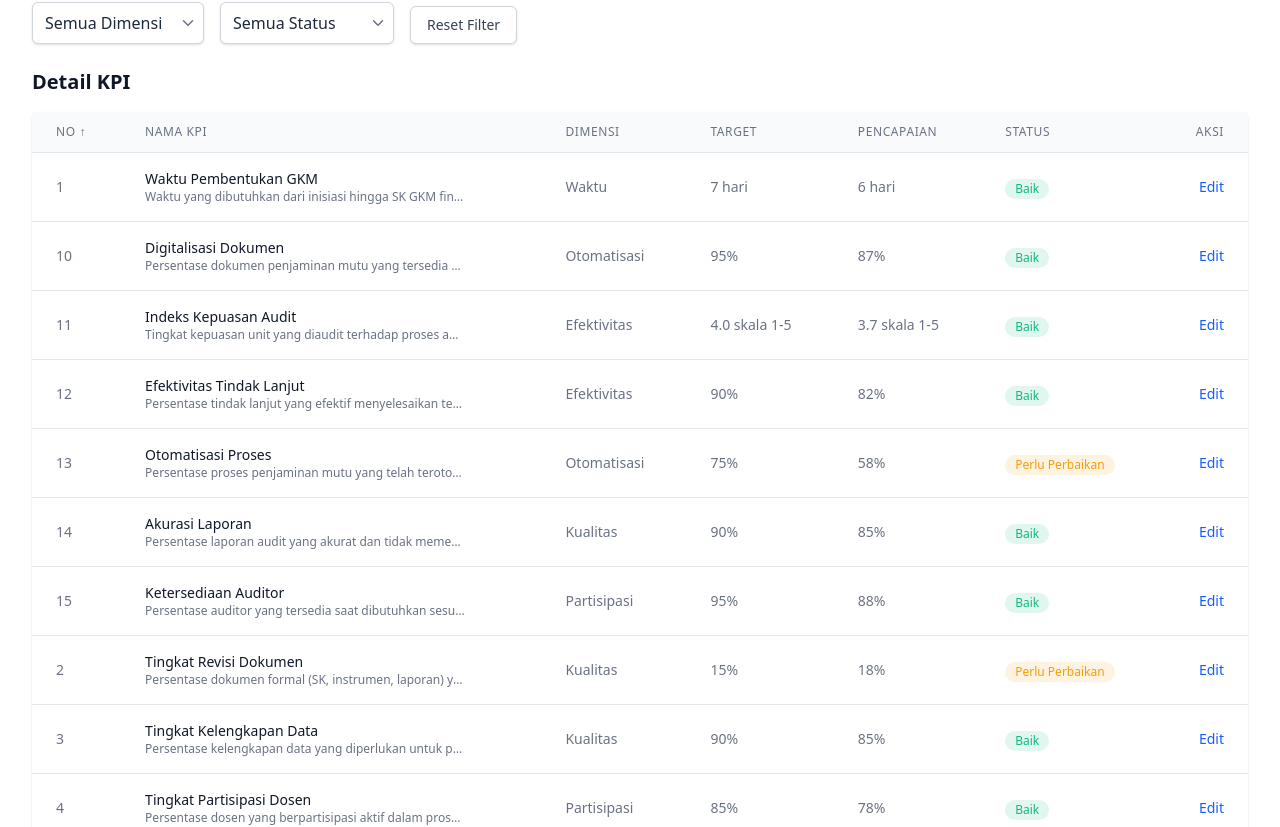
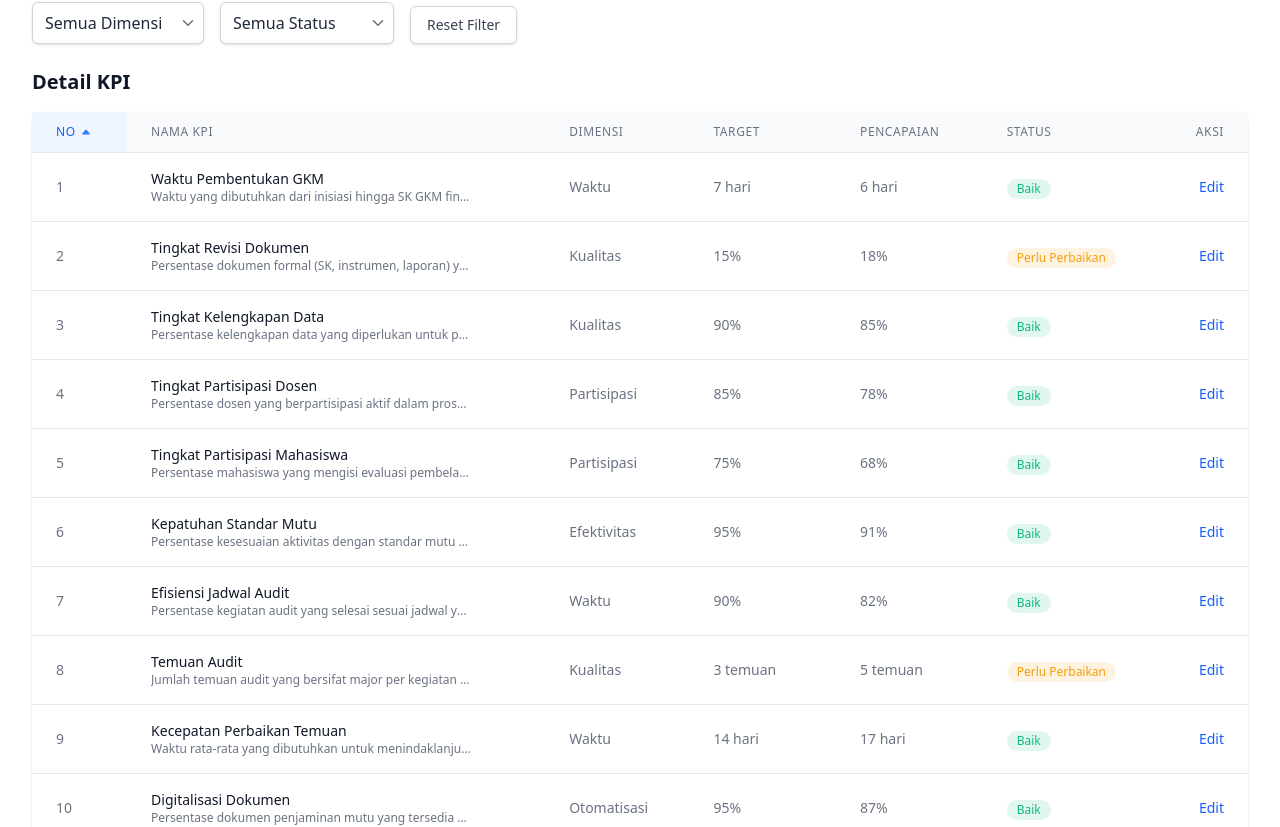
Before and after one commit to nugrahaAdhitama/dashboard-kpi-mpb, a Next.js app: page /pob/penjaminan-mutu-akademik in a window 1280 px wide. Shown: the part 918-1745 px from the top of the page. Built offline with nearby package versions, Linux system fonts and the light colour scheme.

Commit message:
feat: Improve KPI table sorting and add sort indicators

```diff
--- a/src/components/molecules/KPITable.tsx
+++ b/src/components/molecules/KPITable.tsx
@@ -7,6 +7,7 @@ import React, { useState } from "react";
 import { KPI } from "@/interfaces/kpi";
 import StatusBadge from "@/components/atoms/StatusBadge";
 import { formatAchievement } from "@/app/pob/penjaminan-mutu-akademik/utils";
+import { IoCaretDown, IoCaretUp } from "react-icons/io5";
 
 interface KPITableProps {
   kpis: KPI[];
@@ -32,25 +33,47 @@ const KPITable: React.FC<KPITableProps> = ({
   };
 
   const sortedKPIs = [...kpis].sort((a, b) => {
-    let valA: string | number = (a[sortField] as string | number) || "";
-    let valB: string | number = (b[sortField] as string | number) || "";
+    let valA = a[sortField];
+    let valB = b[sortField];
 
-    // Convert to string for comparison if not already
-    if (typeof valA === "number" || typeof valB === "number") {
-      valA = valA.toString();
-      valB = valB.toString();
+    // Handle numeric sorting for ID, target, and pencapaian
+    if (
+      sortField === "id" ||
+      sortField === "target" ||
+      sortField === "pencapaian"
+    ) {
+      const numA =
+        typeof valA === "string" ? parseFloat(valA) : (valA as number);
+      const numB =
+        typeof valB === "string" ? parseFloat(valB) : (valB as number);
+
+      if (!isNaN(numA) && !isNaN(numB)) {
+        return sortDirection === "asc" ? numA - numB : numB - numA;
+      }
     }
 
-    if (sortDirection === "asc") {
-      return valA.localeCompare(valB as string);
-    } else {
-      return valB.localeCompare(valA as string);
-    }
+    // Convert to string for comparison if not already (for string fields)
+    valA = valA?.toString() || "";
+    valB = valB?.toString() || "";
+
+    return sortDirection === "asc"
+      ? valA.localeCompare(valB, undefined, {
+          numeric: true,
+          sensitivity: "base",
+        })
+      : valB.localeCompare(valA, undefined, {
+          numeric: true,
+          sensitivity: "base",
+        });
   });
 
   const getSortIndicator = (field: keyof KPI) => {
     if (field !== sortField) return null;
-    return sortDirection === "asc" ? "↑" : "↓";
+    return sortDirection === "asc" ? (
+      <IoCaretUp className="inline-block ml-1 text-blue-500 transition-transform duration-200 ease-in-out" />
+    ) : (
+      <IoCaretDown className="inline-block ml-1 text-blue-500 transition-transform duration-200 ease-in-out" />
+    );
   };
 
   return (
@@ -60,45 +83,93 @@ const KPITable: React.FC<KPITableProps> = ({
           <tr>
             <th
               scope="col"
-              className="px-6 py-3 text-left text-xs font-medium text-gray-500 uppercase tracking-wider cursor-pointer"
+              className={`px-6 py-3 text-left text-xs font-medium uppercase tracking-wider cursor-pointer transition-colors duration-200
+                ${
+                  sortField === "id"
+                    ? "text-blue-600 bg-blue-50"
+                    : "text-gray-500 hover:bg-gray-100"
+                }`}
               onClick={() => handleSort("id")}
             >
-              No {getSortIndicator("id")}
+              <div className="flex items-center">
+                <span>No</span>
+                {getSortIndicator("id")}
+              </div>
             </th>
             <th
               scope="col"
-              className="px-6 py-3 text-left text-xs font-medium text-gray-500 uppercase tracking-wider cursor-pointer"
+              className={`px-6 py-3 text-left text-xs font-medium uppercase tracking-wider cursor-pointer transition-colors duration-200
+                ${
+                  sortField === "nama"
+                    ? "text-blue-600 bg-blue-50"
+                    : "text-gray-500 hover:bg-gray-100"
+                }`}
               onClick={() => handleSort("nama")}
             >
-              Nama KPI {getSortIndicator("nama")}
+              <div className="flex items-center">
+                <span>Nama KPI</span>
+                {getSortIndicator("nama")}
+              </div>
             </th>
             <th
               scope="col"
-              className="px-6 py-3 text-left text-xs font-medium text-gray-500 uppercase tracking-wider cursor-pointer"
+              className={`px-6 py-3 text-left text-xs font-medium uppercase tracking-wider cursor-pointer transition-colors duration-200
+                ${
+                  sortField === "dimensi"
+                    ? "text-blue-600 bg-blue-50"
+                    : "text-gray-500 hover:bg-gray-100"
+                }`}
               onClick={() => handleSort("dimensi")}
             >
-              Dimensi {getSortIndicator("dimensi")}
+              <div className="flex items-center">
+                <span>Dimensi</span>
+                {getSortIndicator("dimensi")}
+              </div>
             </th>
             <th
               scope="col"
-              className="px-6 py-3 text-left text-xs font-medium text-gray-500 uppercase tracking-wider cursor-pointer"
+              className={`px-6 py-3 text-left text-xs font-medium uppercase tracking-wider cursor-pointer transition-colors duration-200
+                ${
+                  sortField === "target"
+                    ? "text-blue-600 bg-blue-50"
+                    : "text-gray-500 hover:bg-gray-100"
+                }`}
               onClick={() => handleSort("target")}
             >
-              Target {getSortIndicator("target")}
+              <div className="flex items-center">
+                <span>Target</span>
+                {getSortIndicator("target")}
+              </div>
             </th>
             <th
               scope="col"
-              className="px-6 py-3 text-left text-xs font-medium text-gray-500 uppercase tracking-wider cursor-pointer"
+              className={`px-6 py-3 text-left text-xs font-medium uppercase tracking-wider cursor-pointer transition-colors duration-200
+                ${
+                  sortField === "pencapaian"
+                    ? "text-blue-600 bg-blue-50"
+                    : "text-gray-500 hover:bg-gray-100"
+                }`}
               onClick={() => handleSort("pencapaian")}
             >
-              Pencapaian {getSortIndicator("pencapaian")}
+              <div className="flex items-center">
+                <span>Pencapaian</span>
+                {getSortIndicator("pencapaian")}
+              </div>
             </th>
             <th
               scope="col"
-              className="px-6 py-3 text-left text-xs font-medium text-gray-500 uppercase tracking-wider cursor-pointer"
+              className={`px-6 py-3 text-left text-xs font-medium uppercase tracking-wider cursor-pointer transition-colors duration-200
+                ${
+                  sortField === "status"
+                    ? "text-blue-600 bg-blue-50"
+                    : "text-gray-500 hover:bg-gray-100"
+                }`}
               onClick={() => handleSort("status")}
             >
-              Status {getSortIndicator("status")}
+              <div className="flex items-center">
+                <span>Status</span>
+                {getSortIndicator("status")}
+              </div>
             </th>
             <th
               scope="col"
@@ -111,7 +182,10 @@ const KPITable: React.FC<KPITableProps> = ({
         <tbody className="bg-white divide-y divide-gray-200">
           {sortedKPIs.map((kpi) => {
             return (
-              <tr key={kpi.id} className="hover:bg-gray-50">
+              <tr
+                key={kpi.id}
+                className="hover:bg-gray-50 transition-colors duration-150"
+              >
                 <td className="px-6 py-4 whitespace-nowrap text-sm text-gray-500">
                   {kpi.id}
                 </td>
@@ -138,7 +212,7 @@ const KPITable: React.FC<KPITableProps> = ({
                 <td className="px-6 py-4 whitespace-nowrap text-right text-sm font-medium">
                   <button
                     onClick={() => onEdit(kpi)}
-                    className="text-blue-600 hover:text-blue-900"
+                    className="text-blue-600 hover:text-blue-900 transition-colors duration-200"
                   >
                     Edit
                   </button>
```
